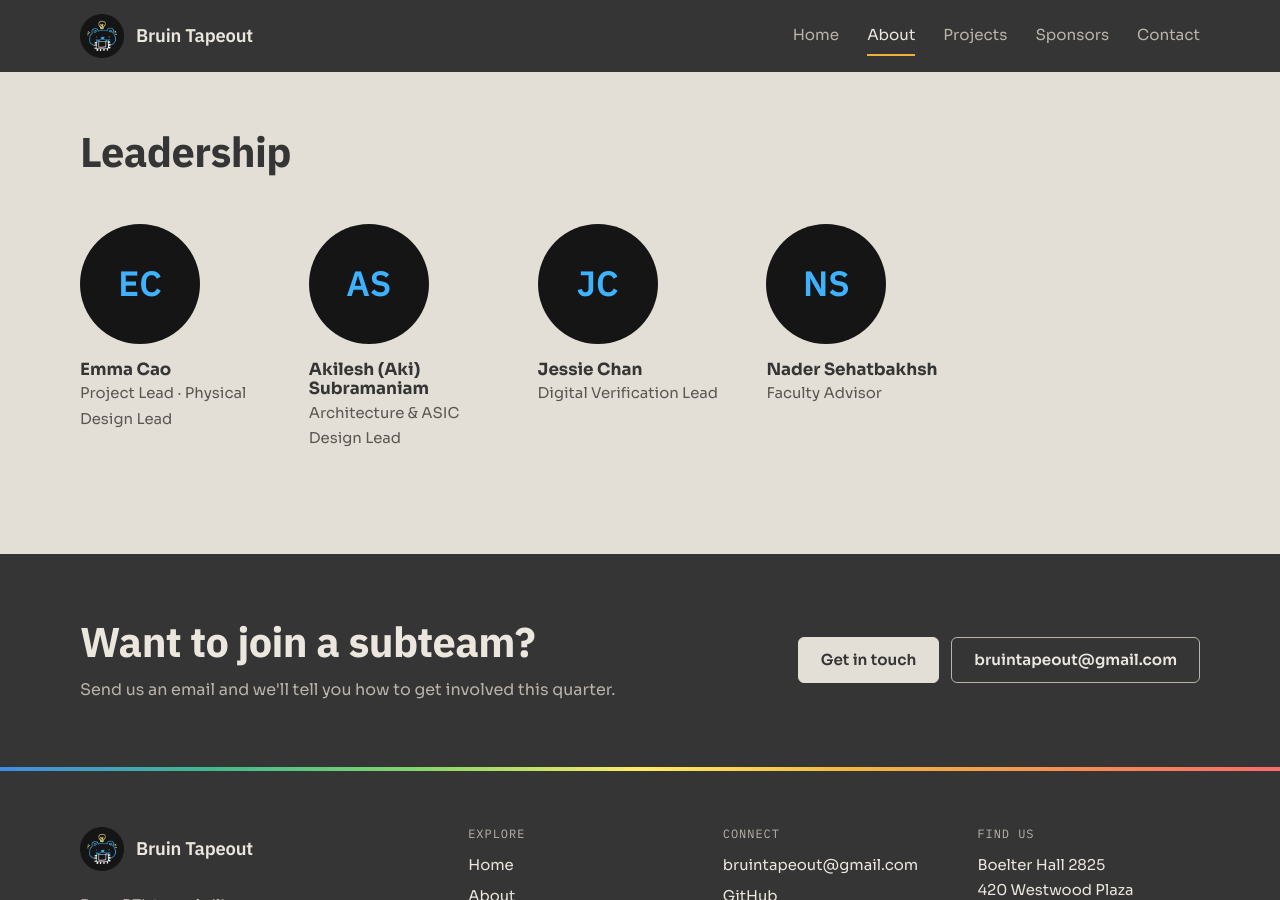
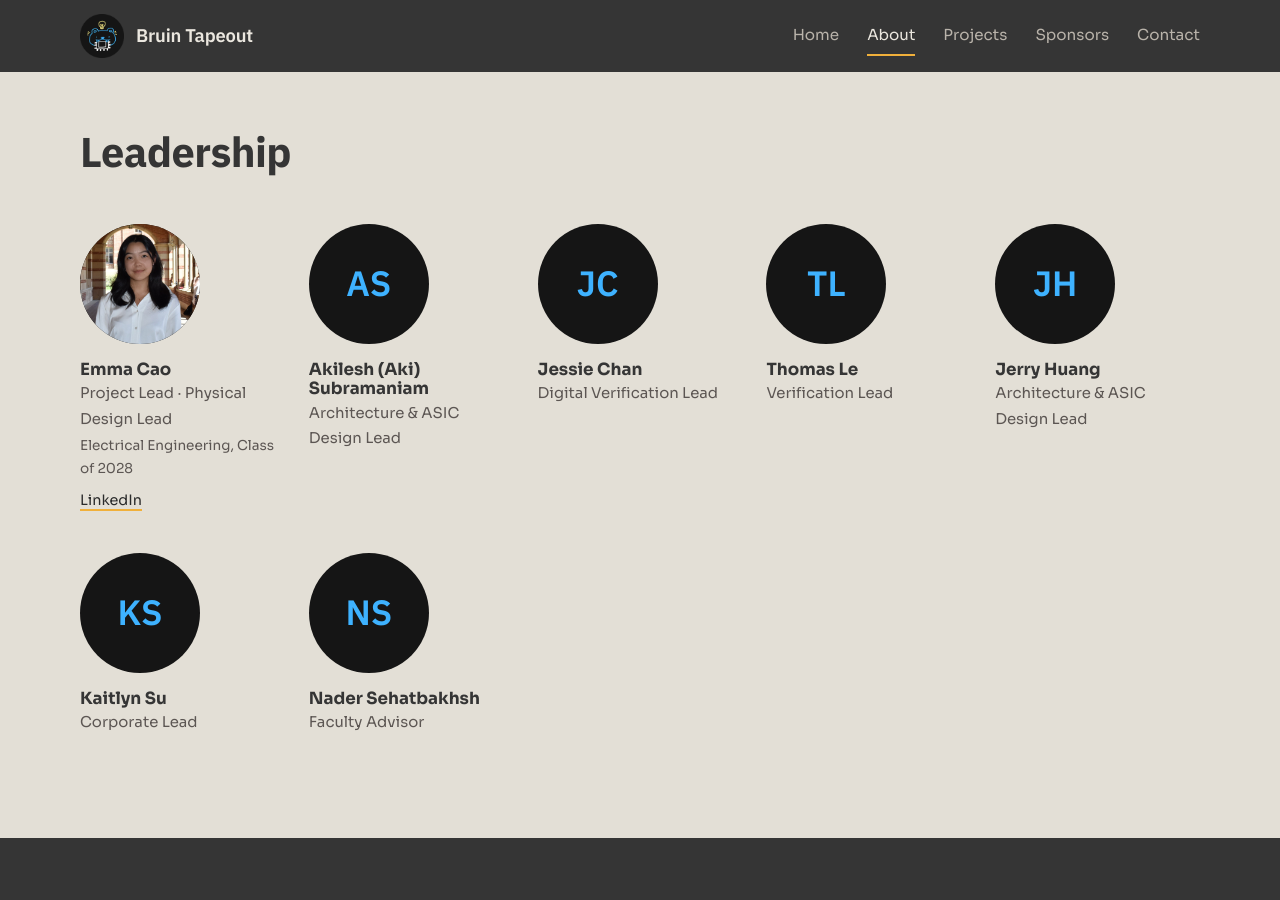
Before and after one commit to UCLA-Tapeout-Club/bruin-tapeout-website, a Jekyll site: the page built from about.md, in a window 1280 px wide and 900 px high, scrolled down 3671 px. Built offline with Jekyll 4.4.1, drawn with Linux system fonts in a browser that asks for light colours.

Commit message:
added ecao headshot + info

```diff
--- a/_data/officers.yml
+++ b/_data/officers.yml
@@ -14,9 +14,9 @@
 
 - name: Emma Cao
   role: Project Lead · Physical Design Lead
-  photo: ""
-  details: ""
-  linkedin: ""
+  photo: "assets/images/officers/emma_cao_headshot.jpeg"
+  details: "Electrical Engineering, Class of 2028"
+  linkedin: "https://www.linkedin.com/in/emma-cao-291a6b247/"
 
 - name: Akilesh (Aki) Subramaniam
   role: Architecture & ASIC Design Lead
@@ -30,6 +30,24 @@
   details: ""
   linkedin: ""
 
+- name: Thomas Le
+  role: Verification Lead
+  photo: ""
+  details: ""
+  linkedin: ""
+
+- name: Jerry Huang
+  role: Architecture & ASIC Design Lead
+  photo: ""
+  details: ""
+  linkedin: ""
+
+- name: Kaitlyn Su
+  role: Corporate Lead
+  photo: ""
+  details: ""
+  linkedin: ""
+
 - name: Nader Sehatbakhsh
   role: Faculty Advisor
   photo: ""
```
Also changed, not shown: assets/images/officers/emma_cao_headshot.jpeg (added).
